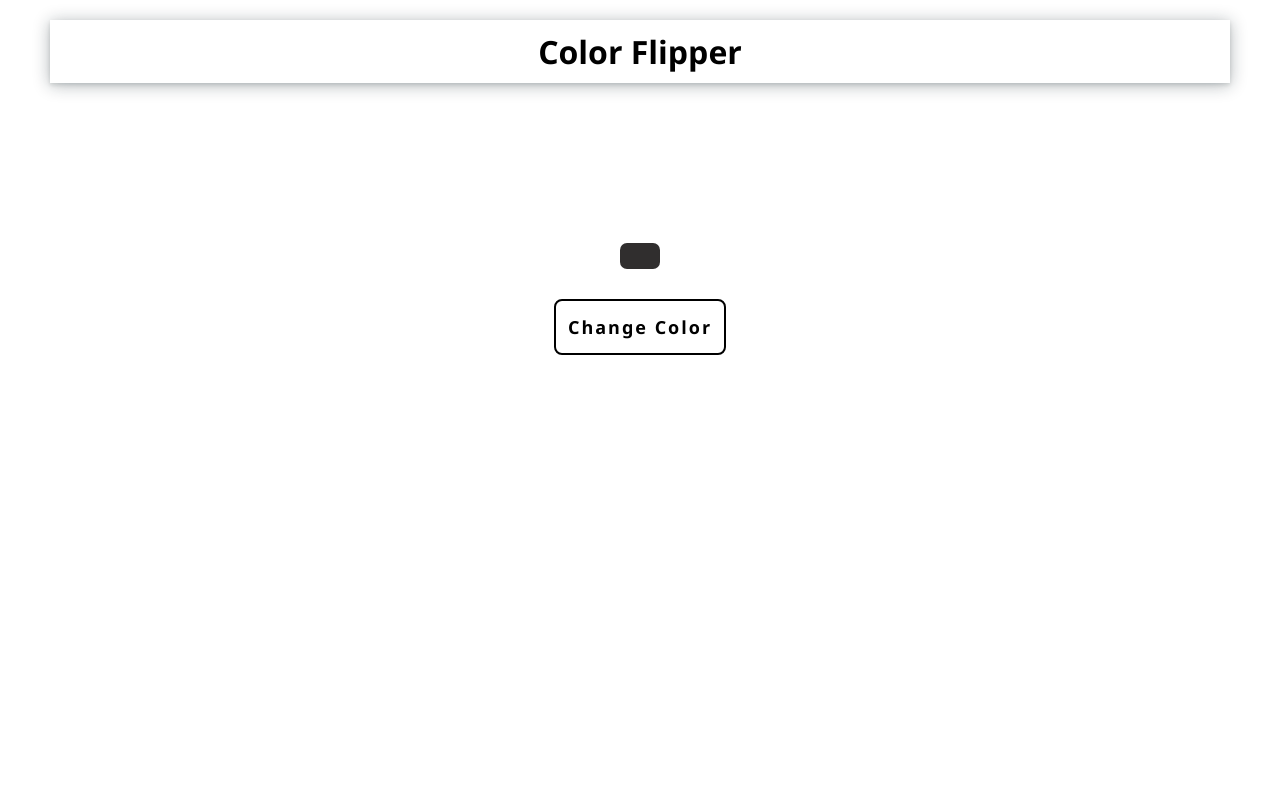
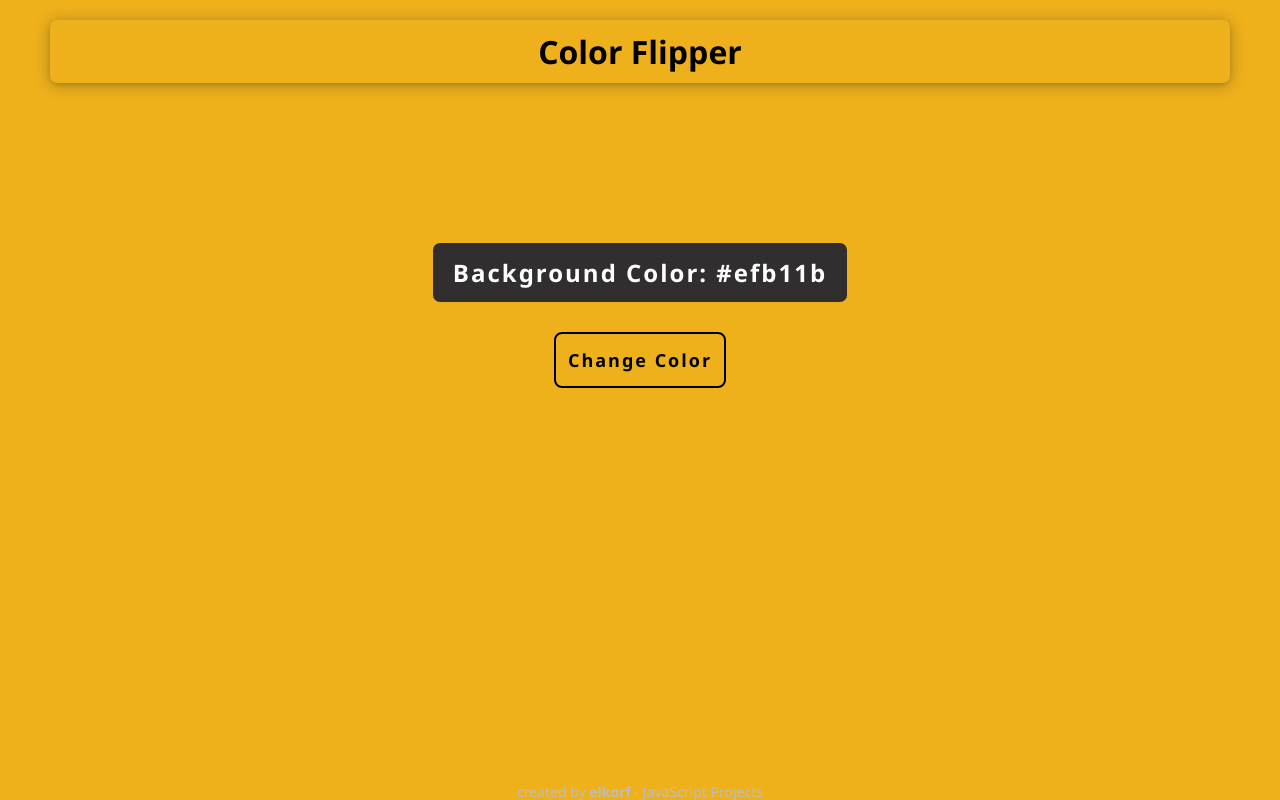
Before and after one commit to elkorf/JavaScript-Projects, a plain HTML site: page color-flipper/index.html in a window 1280 px wide. Both pictures are taken after a click on the button "Change Color". Drawn offline with Linux system fonts and the light colour scheme.

Commit message:
Add files via upload

```diff
--- a/color-flipper/index.html
+++ b/color-flipper/index.html
@@ -19,6 +19,11 @@
         </button>
       </div>
     </div>
+	<div class="footer">
+        <div id="user-name">
+          <span>created by <strong>elkorf</strong> - JavaScript Projects</span>
+        </div>
+    </div>
   </body>
-  <script src="/src/index.js"></script>
+  <script src="./src/index.js"></script>
 </html>
--- /dev/null
+++ b/color-flipper/src/index.js
@@ -0,0 +1,14 @@
+var btn = document.getElementById("click-btn");
+var val = document.getElementById("color-hash");
+var color = "#ffffff";
+val.innerText = "Background Color: " + color;
+btn.addEventListener(
+  "click",
+  function () {
+    color =
+      "#" + (0x1000000 + Math.random() * 0xffffff).toString(16).substr(1, 6);
+    document.body.style.backgroundColor = color;
+    val.innerText = "Background Color: " + color;
+  },
+  false
+);
--- a/color-flipper/src/styles.css
+++ b/color-flipper/src/styles.css
@@ -14,6 +14,7 @@ body {
   box-shadow: rgba(14, 30, 37, 0.12) 0px 2px 4px 0px,
     rgba(14, 30, 37, 0.32) 0px 2px 16px 0px;
   text-align: center;
+  border-radius: 7px;
 }
 .main {
   margin-top: 20vh;
@@ -47,3 +48,17 @@ body {
   transition: 0.6s;
   border-color: white;
 }
+.footer{
+	width: 100%;
+    bottom: 0;
+    position: fixed;
+    height: 17px;
+    text-align: center;
+    font-family: Montserrat;
+    font-style: normal;
+    font-weight: 500;
+    font-size: 14px;
+    line-height: 17px;
+
+    color: #BDBDBD;
+}
```
